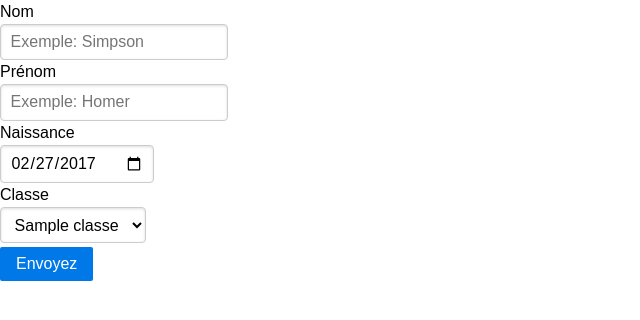
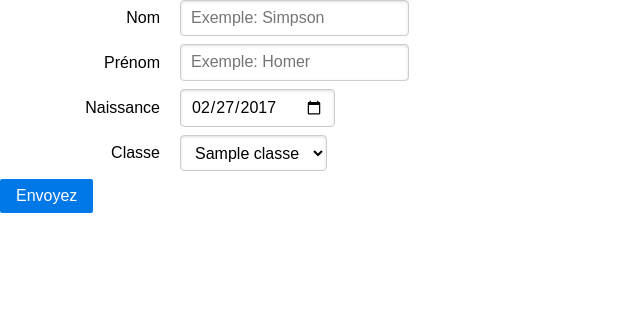
Before and after one commit to squaregeo/intranet-scolaire, a PHP site: page /pageInscription.php in a window 1280 px wide. Shown: the top 320 px of the page, without its empty margins (0-640 px from the left). Run offline with PHP 8.4, Linux system fonts and the light colour scheme; tables that the repository leaves empty hold one stand-in row (values such as "Sample post"); some libraries are stand-ins or nearby versions.

Commit message:
amélioration du form sur pageInscription.php

```diff
--- a/pageInscription.php
+++ b/pageInscription.php
@@ -31,13 +31,20 @@
         }
       ?>
 
-      <form class="pure-form pure-form-stacked" method="post" onsubmit="return validate();">
+      <form class="pure-form  pure-form-aligned" method="post" onsubmit="return validate();">
+        <div class="pure-control-group">
           <label for="nom">Nom</label>
           <input type="text" id="nom" name="nom" placeholder="Exemple: Simpson" />
+      </div>
+      <div class="pure-control-group">
         <label for="prenom">Prénom</label>
         <input type="text" id="prenom"  name="prenom" placeholder="Exemple: Homer" />
+      </div>
+      <div class="pure-control-group">
         <label for="naissance">Naissance</label>
         <input type="date" id="naissance" name="naissance" value="<?php echo date('Y-m-d'); ?>" />
+      </div>
+      <div class="pure-control-group">
         <label for="classe">Classe</label>
         <select id="classe" name="classe">
     <?php
@@ -46,6 +53,7 @@
       }
     ?>
   </select>
+  </div>
           <button class="pure-button pure-button-primary" type="submit" name="submit">Envoyez</button>
       </form>
     </div>
```
Lines whose indentation alone changed are shown as unchanged.
